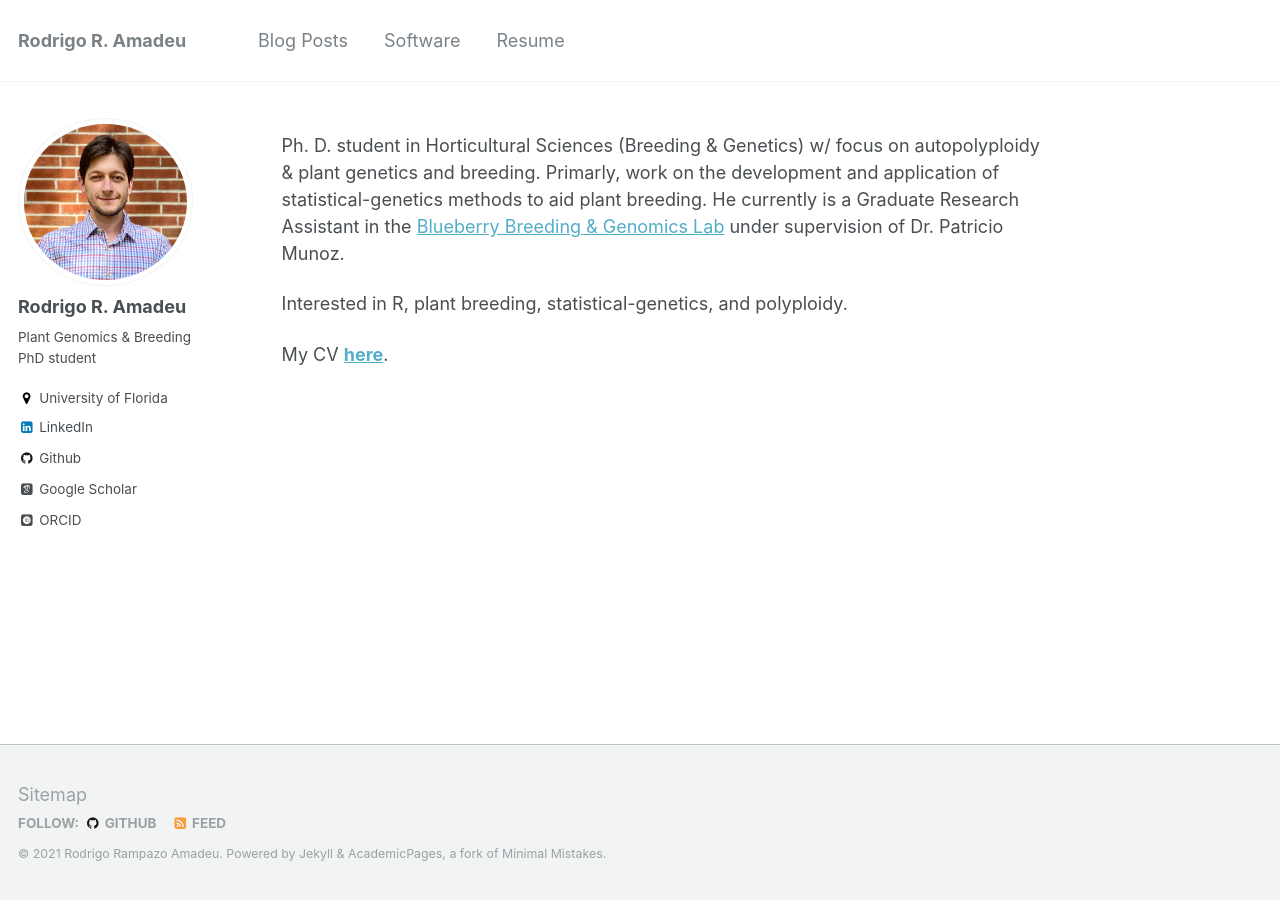
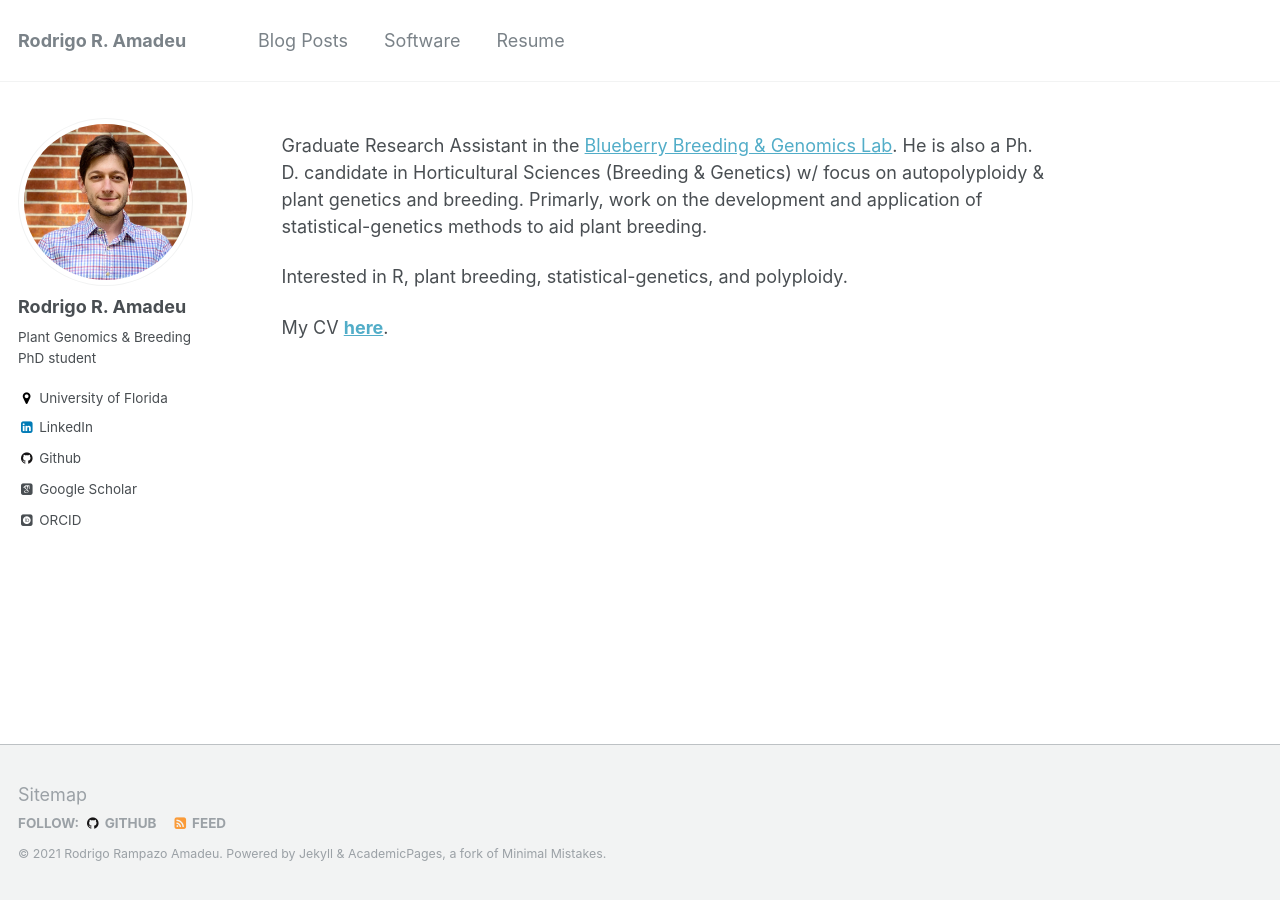
Before and after one commit to rramadeu/rramadeu.github.io, a Jekyll site: the page built from _pages/about.md, in a window 1280 px wide. Built offline with Jekyll 4.4.1, drawn with Linux system fonts in a browser that asks for light colours; some web fonts are replaced.

Commit message:
Update about.md

```diff
--- a/_pages/about.md
+++ b/_pages/about.md
@@ -7,7 +7,7 @@ redirect_from:
   - /about/
   - /about.html
 ---
-  Ph. D. student in Horticultural Sciences (Breeding & Genetics) w/ focus on autopolyploidy & plant genetics and breeding. Primarly, work on the development and application of statistical-genetics methods to aid plant breeding. He currently is a Graduate Research Assistant in the [Blueberry Breeding & Genomics Lab](https://www.blueberrybreeding.com) under supervision of Dr. Patricio Munoz.
+ Graduate Research Assistant in the [Blueberry Breeding & Genomics Lab](https://www.blueberrybreeding.com). He is also a Ph. D. candidate in Horticultural Sciences (Breeding & Genetics) w/ focus on autopolyploidy & plant genetics and breeding. Primarly, work on the development and application of statistical-genetics methods to aid plant breeding.
 
  Interested in R, plant breeding, statistical-genetics, and polyploidy.
 
```
